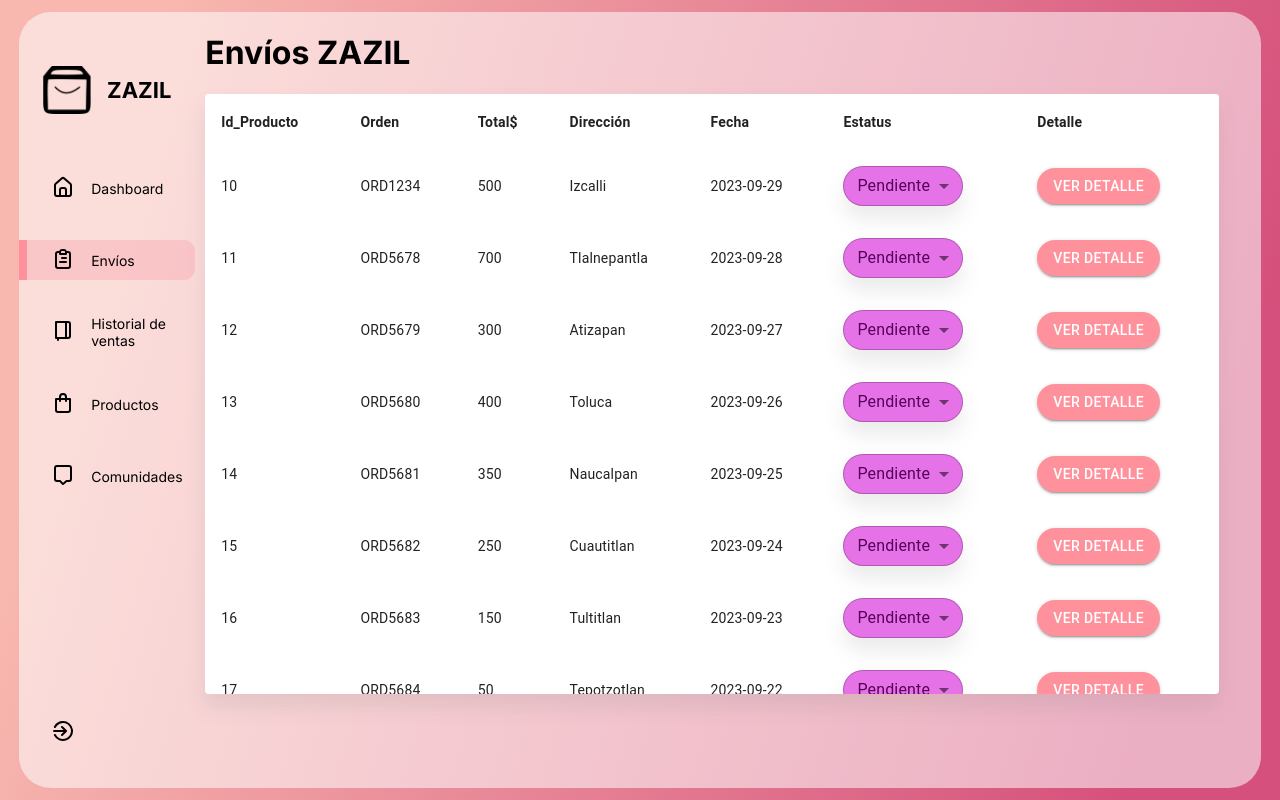
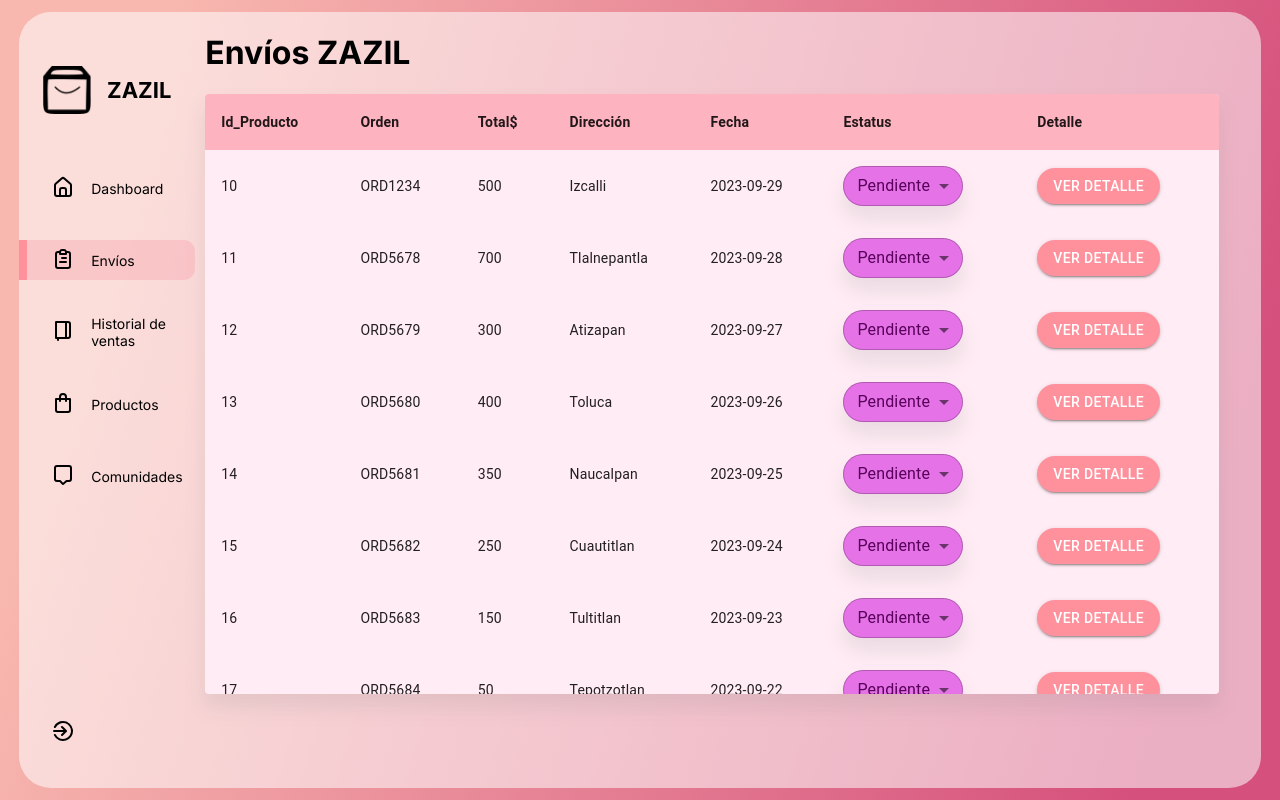
Before and after one commit to Sebastian-Espinoza-25/Reto-TC2007B.401-Equipo-6-Web, a React (Create React App) app: page /appordenes in a window 1280 px wide. Built offline with nearby package versions, Linux system fonts and the light colour scheme.

Commit message:
Tabla de envios Done

```diff
--- a/src/components/OrdersTable/OrdersTable.css
+++ b/src/components/OrdersTable/OrdersTable.css
@@ -3,3 +3,28 @@
     flex-direction: column;
     justify-content: space-evenly;
 }
+
+/* Custom scrollbar for Webkit-based browsers (Chrome, Safari, Edge) */
+.ScrollbarCustom::-webkit-scrollbar {
+    width: 10px;
+  }
+
+  .ScrollbarCustom::-webkit-scrollbar::-webkit-scrollbar-track {
+    background: #ffecf4;
+  }
+
+  .ScrollbarCustom::-webkit-scrollbar::-webkit-scrollbar-thumb {
+    background-color: #feb4c0;
+    border-radius: 10px;
+    border: 2px solid #ffecf4;
+  }
+
+  .ScrollbarCustom::-webkit-scrollbar-thumb:hover {
+    background-color: #ff919d;
+  }
+
+  /* Custom scrollbar  Firefox */
+  .ScrollbarCustom {
+    scrollbar-width: thin;
+    scrollbar-color: #feb4c0 #ffecf4;
+  }
--- a/src/components/OrdersTable/OrdersTable.jsx
+++ b/src/components/OrdersTable/OrdersTable.jsx
@@ -14,6 +14,7 @@ import {
   CardContent,
 } from "@mui/material";
 import { motion } from "framer-motion";
+import "./OrdersTable.css";
 
 const ProductTable = () => {
   const [data, setData] = useState([]);
@@ -88,29 +89,33 @@ const ProductTable = () => {
     <div className="Table">
       <h1>Envíos ZAZIL</h1>
       <TableContainer
+        className="ScrollbarCustom"
         component={Paper}
+        elevation={7}
         style={{
           boxShadow: "0px 13px 20px 0px #80808029",
           maxHeight: 600,
           overflow: "auto",
+          backgroundColor: "#ffecf4",
         }}
       >
         <Table sx={{ minWidth: 650 }} aria-label="product table" stickyHeader>
           <TableHead>
             <TableRow>
-              <TableCell>Id_Producto</TableCell>
-              <TableCell align="left">Orden</TableCell>
-              <TableCell align="left">Total$</TableCell>
-              <TableCell align="left">Dirección</TableCell>
-              <TableCell align="left">Fecha</TableCell>
-              <TableCell align="left">Estatus</TableCell>
-              <TableCell align="left">Detalle</TableCell>
+              <TableCell style={{ backgroundColor: "#feb4c0" }} align="left">Id_Producto</TableCell>
+              <TableCell style={{ backgroundColor: "#feb4c0" }} align="left">Orden</TableCell>
+              <TableCell style={{ backgroundColor: "#feb4c0" }} align="left">Total$</TableCell>
+              <TableCell style={{ backgroundColor: "#feb4c0" }} align="left">Dirección</TableCell>
+              <TableCell style={{ backgroundColor: "#feb4c0" }} align="left">Fecha</TableCell>
+              <TableCell style={{ backgroundColor: "#feb4c0" }} align="left">Estatus</TableCell>
+              <TableCell style={{ backgroundColor: "#feb4c0" }} align="left">Detalle</TableCell>
             </TableRow>
           </TableHead>
           <TableBody>
             {data.map((row) => (
               <React.Fragment key={row.id}>
-                <TableRow sx={{ "&:last-child td, &:last-child th": { border: 0 } }}>
+                <TableRow sx={{
+                  "&:last-child td, &:last-child th": { border: 0 } }}>
                   <TableCell component="th" scope="row">{row.id}</TableCell>
                   <TableCell align="left">{row.orden}</TableCell>
                   <TableCell align="left">{row.total}</TableCell>
```
